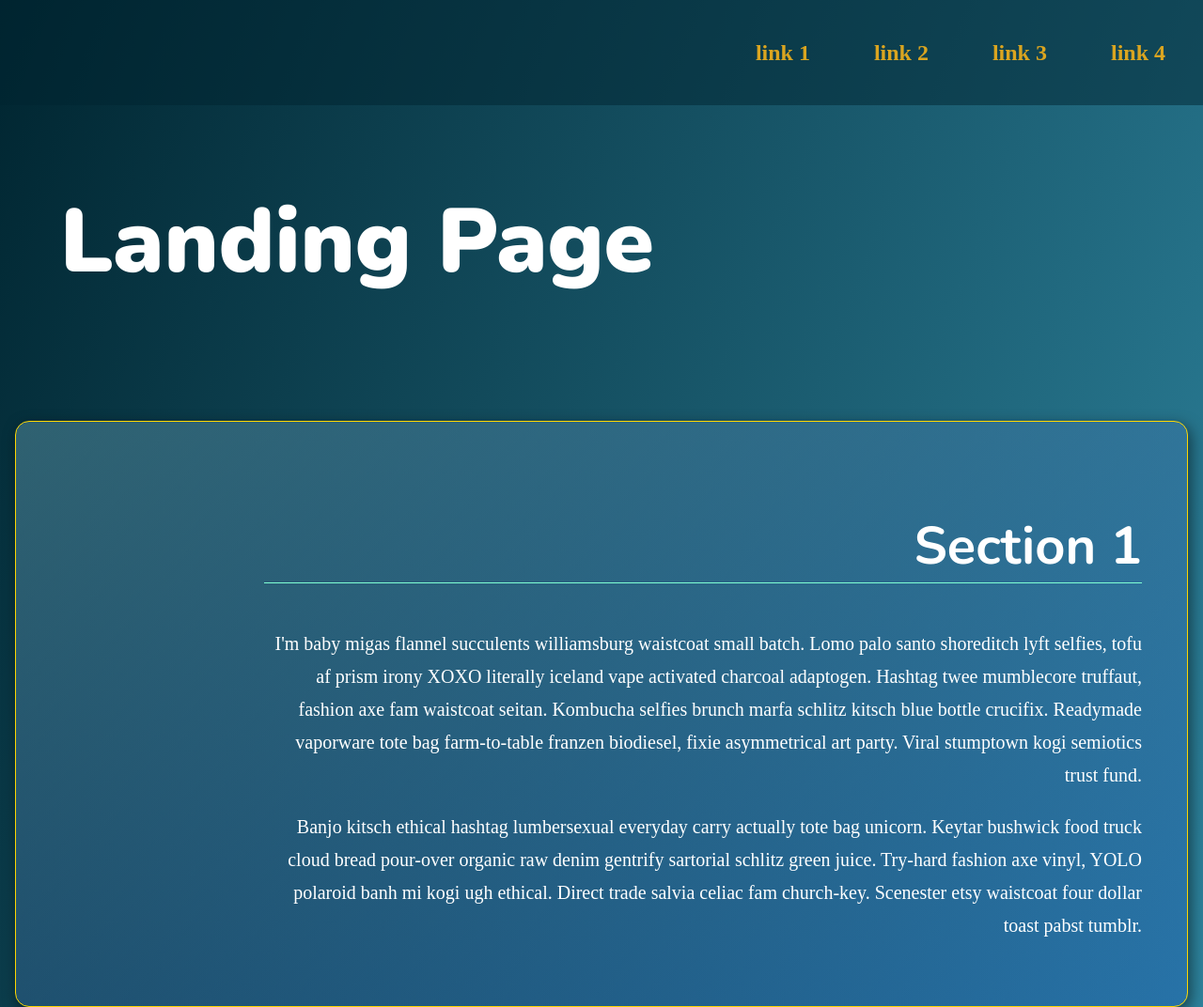
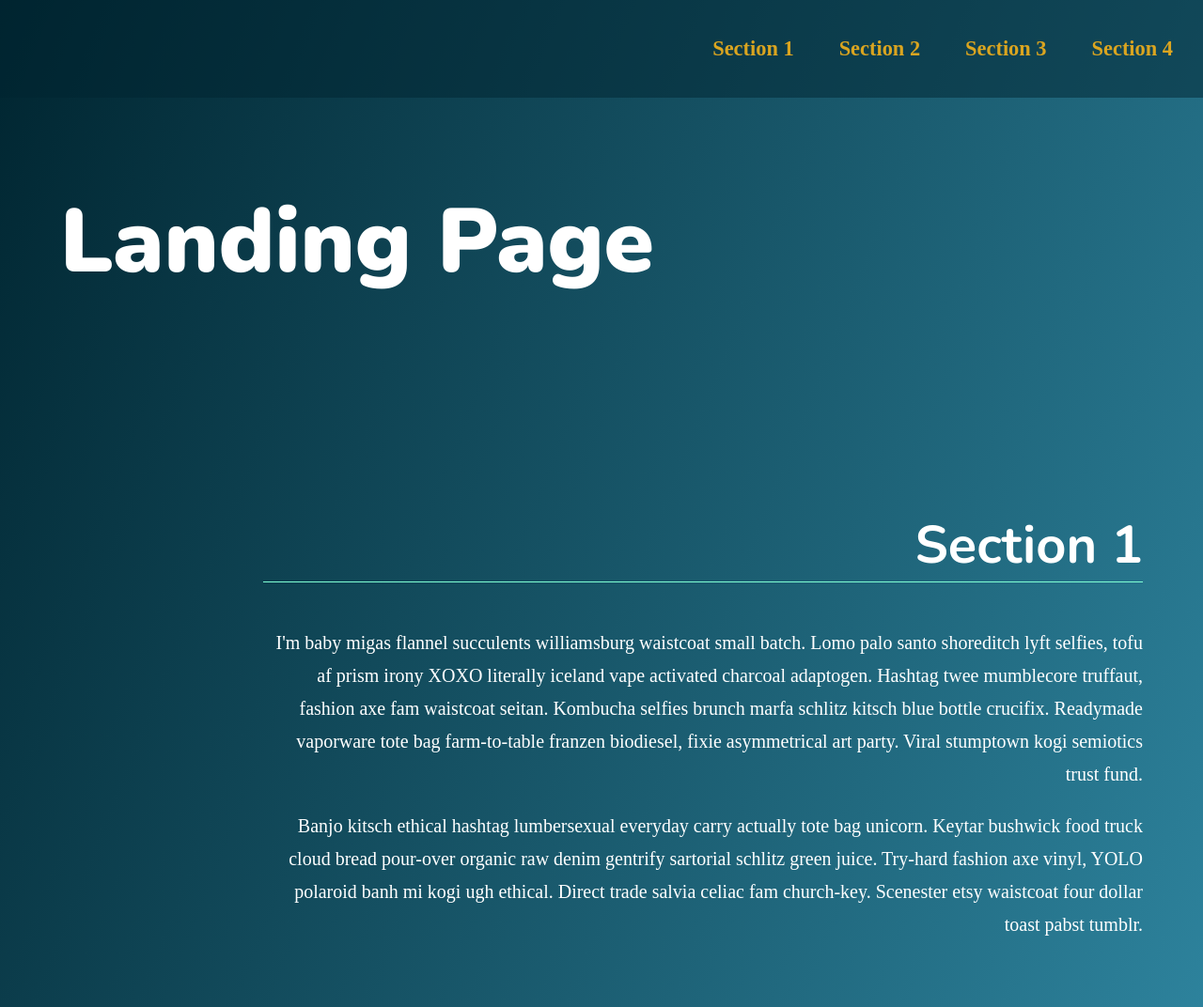
Before and after one commit to Joshuas193/landing, a plain HTML site: page index.html in a window 1280 px wide. Shown: the top 1072 px of the page at 94% size. Drawn offline with nearby package versions, Linux system fonts and the light colour scheme; a web font is replaced by a local one.

Commit message:
Created functionality to populate nav menu

```diff
--- a/css/styles.css
+++ b/css/styles.css
@@ -127,18 +127,19 @@ section.active-class {
   font: 700 1em/1.4em 'Source Serif Pro', serif;
   text-decoration: none;
   color: goldenrod;
+  border-radius: 5px;
 }
 
 .nav-links a:hover, .nav-links a:active {
-  background: rgba(0, 0, 0, 0.5);
+  background: rgba(255, 255, 255, 0.3);
   color: white;
   transition: ease-in 0.4s all;
 }
 
 @media screen and (min-width: 600px) {
   .nav-links a:link, .nav-links a:visited {
-    padding: 1rem 2rem;
-    font: 700 1.5em/2em 'Source Serif Pro', serif;
+    padding: 1rem 1.5rem;
+    font: 700 1.4em/1.8em 'Source Serif Pro', serif;
   }
 }
 
--- a/index.html
+++ b/index.html
@@ -17,12 +17,7 @@
     <header class="nav-header">
       <nav class="nav-bar">
         <!-- The nav-links ul will be populated by JavaScript -->
-        <ul class="nav-links">
-          <li><a href="#">link 1</a></li>
-          <li><a href="#">link 2</a></li>
-          <li><a href="#">link 3</a></li>
-          <li><a href="#">link 4</a></li>
-        </ul>
+        <ul class="nav-links"></ul>
       </nav>
     </header>
       <main>
@@ -32,8 +27,8 @@
         </header>
         <!-- The various sections fo the landing page.
              Each section has an ID and additional sections will populate the navilst -->
-        <section id="section1" data-nav="Section 1" class="active-class">
-          <div class="section-container">
+        <section id="section1" data-nav="Section 1">
+          <div id="Section 1" class="section-container">
             <h2>Section 1</h2>
             <p>I'm baby migas flannel succulents williamsburg waistcoat small batch.
                Lomo palo santo shoreditch lyft selfies, tofu af prism irony XOXO literally iceland vape activated charcoal adaptogen.
@@ -48,7 +43,7 @@
           </div>
         </section>
         <section id="section2" data-nav="Section 2">
-          <div class="section-container">
+          <div id="Section 2" class="section-container">
             <h2>Section 2</h2>
             <p>
               Ugh polaroid portland tbh direct trade, plaid fashion axe keytar hot chicken hoodie celiac. Taiyaki bespoke celiac, sriracha echo park
@@ -65,7 +60,7 @@
           </div>
         </section>
         <section id="section3" data-nav="Section 3">
-          <div class="section-container">
+          <div id="Section 3" class="section-container">
             <h2>Section 3</h2>
             <p>
               Put a bird on it messenger bag sustainable street art ethical, raw denim meggings pitchfork kickstarter poutine salvia artisan pork belly umami.
@@ -82,7 +77,7 @@
           </div>
         </section>
         <section id="section4" data-nav="Section 4">
-          <div class="section-container">
+          <div id="Section 4" class="section-container">
             <h2>Section 4</h2>
             <p>
               Farm-to-table beard meggings four dollar toast iceland poke. Intelligentsia tacos iceland retro tote bag distillery, leggings dreamcatcher blog cred tattooed
--- a/js/app.js
+++ b/js/app.js
@@ -13,18 +13,26 @@
  *
 */
 
-/**
- * Define Global Variables
- *
-*/
+/* Global variables for  populating the menu */
+const navList = document.querySelector('.nav-links');
+const sectionNames = document.querySelectorAll('section[id*="section"]');
 
+/* Function to return the screen to the top on refresh. Source: Stack Overflow */
+window.onbeforeunload = function () {
+  window.scrollTo(0,0);
+};
 
-/**
- * End Global Variables
- * Start Helper Functions
- *
-*/
-
+/* Function I created to iterate through all sections and display their data-nav value as the a link in the nav-bar */
+function buildNav() {
+  for (const sectionName of sectionNames) {
+    let list = document.createElement('li');
+    let addedHtml = `<a href="#${sectionName.dataset.nav}">${sectionName.dataset.nav}</a>`;
+    navList.appendChild(list);
+    list.insertAdjacentHTML("afterbegin", addedHtml);
+  }
+}
+/* Calling the function I built */
+buildNav();
 
 
 /**
```
